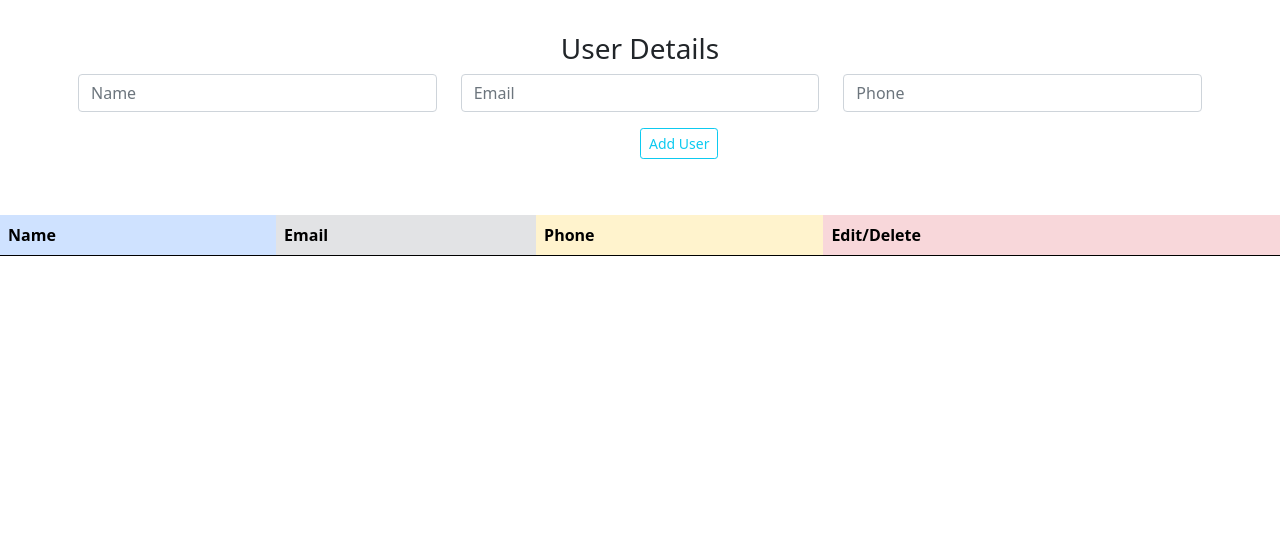
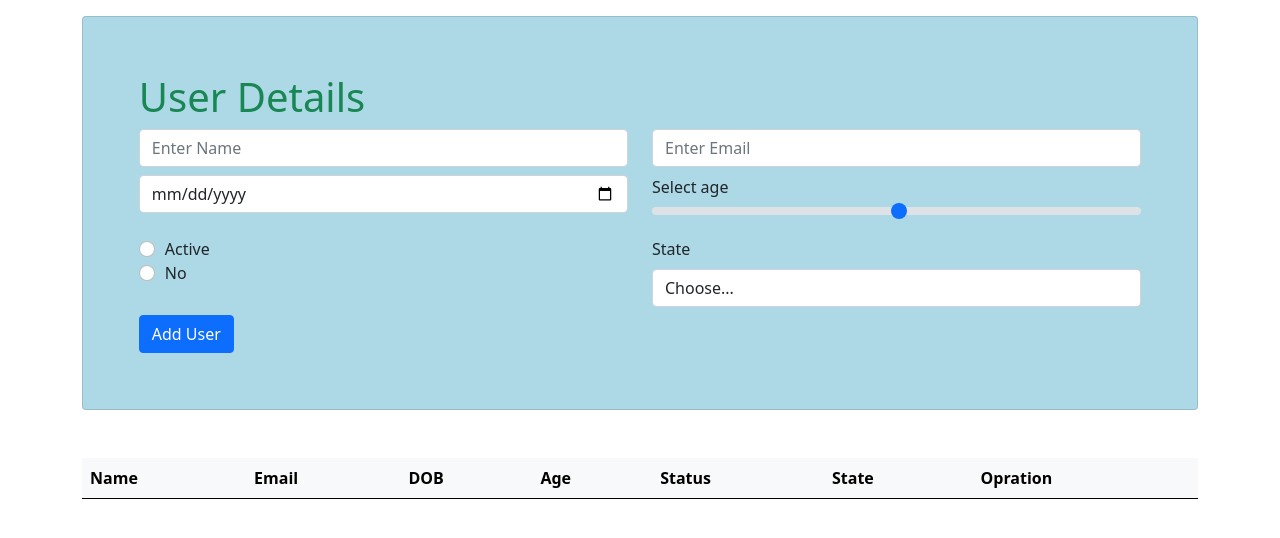
Before and after one commit to SukhdebPatra/React-2025, a React (Vite) app in the folder react-dev/: page / in a window 1280 px wide. Shown: the top 538 px of the page. Built offline with nearby package versions, Linux system fonts and the light colour scheme.

Commit message:
add a form input page

```diff
--- a/react-dev/package.json
+++ b/react-dev/package.json
@@ -10,6 +10,11 @@
     "preview": "vite preview"
   },
   "dependencies": {
+    "@fortawesome/fontawesome-svg-core": "^6.7.2",
+    "@fortawesome/free-brands-svg-icons": "^6.7.2",
+    "@fortawesome/free-regular-svg-icons": "^6.7.2",
+    "@fortawesome/free-solid-svg-icons": "^6.7.2",
+    "@fortawesome/react-fontawesome": "^0.2.2",
     "react": "^18.3.1",
     "react-dom": "^18.3.1"
   },
--- a/react-dev/src/App.jsx
+++ b/react-dev/src/App.jsx
@@ -7,6 +7,7 @@ import UseRef from './hooks/useRef'
 import HookTimer from './hooks/HookTimer'
 import CurdOpration from './pages/CurdOpratio'
 import CurdOprationTwo from './pages/CurdOprationTwo'
+import UserForm from './pages/UserForm'
 
 function App() {
   const [count, setCount] = useState(0)
@@ -17,7 +18,8 @@ function App() {
      <UseRef/>
      <HookTimer/> */}
 {/* <CurdOpration/> */}
-<CurdOprationTwo/>
+{/* <CurdOprationTwo/> */}
+<UserForm/>
     </>
   )
 }
--- a/react-dev/src/pages/CurdOprationTwo.jsx
+++ b/react-dev/src/pages/CurdOprationTwo.jsx
@@ -99,10 +99,10 @@ const CurdOprationTwo = () => {
       <table className="table table-light">
         <thead>
           <tr>
-            <th className="table-primary">Name</th>
-            <th className="table-secondary"> Email</th>
-            <th className="table-warning">Phone</th>
-            <th className="table-danger">Edit/Delete</th>
+            <th className="table-primary text-center">Name</th>
+            <th className="table-secondary text-center"> Email</th>
+            <th className="table-warning text-center">Phone</th>
+            <th className="table-danger text-center">Edit/Delete</th>
           </tr>
         </thead>
         <tbody>
@@ -110,17 +110,17 @@ const CurdOprationTwo = () => {
             addData.map((ele, ind) => {
               return (
                 <tr key={ind}>
-                  <td>{ele.name}</td>
-                  <td>{ele.email}</td>
-                  <td>{ele.phone}</td>
-                  <td>
+                  <td className="text-center">{ele.name}</td>
+                  <td className="text-center">{ele.email}</td>
+                  <td className="text-center">{ele.phone}</td>
+                  <td className="text-center">
                     <i
-                      className="ml-3 mr-3 bi bi-trash3 text-danger"
+                      className="ml-3 mr-3 bi bi-trash3 text-danger text-center"
                       onClick={() => handleDelete(ind)}
                       style={{ cursor: "pointer" }}
                     ></i>{" "}
                     <i
-                      className="ml-3 mr-3 bi bi-pencil text-success"
+                      className="ml-3 mr-3 bi bi-pencil text-success text-center"
                       onClick={() => handleEdit(ind)}
                       style={{ cursor: "pointer", marginLeft: "4%" }}
                     ></i>
--- /dev/null
+++ b/react-dev/src/pages/UserForm.jsx
@@ -0,0 +1,240 @@
+import { useState } from "react";
+import { FontAwesomeIcon } from "@fortawesome/react-fontawesome";
+
+const UserForm = () => {
+  const [userData, setUserData] = useState({
+    name: "",
+    email: "",
+    dob: "",
+    age: "",
+    radio: "",
+    file: "",
+    state: "",
+  });
+  const [addData, setAddData] = useState([]);
+  const [editIndex, setEditIndex] = useState(null);
+
+  const handleChange = (e) => {
+    const { name, value } = e.target;
+
+    setUserData({ ...userData, [name]: value });
+  };
+  const handleSubmit = (e) => {
+    e.preventDefault();
+    if (editIndex === null) {
+      setAddData([...addData, userData]);
+      console.log(userData, "from user Data");
+    } else {
+      // const updatedData = [...addData];
+      // updatedData[editData] = input;
+      // setAddDta(updatedData);
+      // setEditData(null);
+      const updatedData = [...addData];
+      updatedData[editIndex] = userData;
+      setAddData(updatedData);
+      setEditIndex(null);
+    }
+
+    setUserData({
+      name: "",
+      email: "",
+      dob: "",
+      age: "",
+      radio: "",
+      file: "",
+      state: "",
+    });
+  };
+
+  const handleDelete = (ind) => {
+    const updatedData = addData.filter((_, i) => i !== ind);
+    setAddData(updatedData);
+  };
+
+  const handleEdit = (ind) => {
+    console.log(ind);
+    setUserData(addData[ind]);
+    setEditIndex(ind);
+  };
+  return (
+    <>
+      <form action="" onSubmit={handleSubmit}>
+        <div
+          className="container mt-3"
+          //   style={{ backgroundColor: "lightblack" }}
+        >
+          <div
+            className="card"
+            style={{ padding: "5%", backgroundColor: "lightblue" }}
+          >
+            <h1 className="text-success">User Details</h1>
+            <div className="row">
+              <div className="col-6">
+                <input
+                  className="form-control"
+                  type="text"
+                  placeholder="Enter Name"
+                  name="name"
+                  value={userData.name}
+                  onChange={handleChange}
+                  id=""
+                />
+              </div>
+              <div className="col-6">
+                <input
+                  className="form-control"
+                  type="text"
+                  placeholder="Enter Email"
+                  name="email"
+                  value={userData.email}
+                  onChange={handleChange}
+                />
+              </div>
+            </div>
+            <div className="row mt-2">
+              <div className="col-6">
+                <input
+                  type="date"
+                  placeholder="Enter Date of birth"
+                  name="dob"
+                  value={userData.dob}
+                  onChange={handleChange}
+                  className="form-control"
+                />
+              </div>
+              <div className="col-6">
+                <label htmlFor="">
+                  Select age <span>{userData.age}</span>
+                </label>
+                <input
+                  type="range"
+                  min="1"
+                  max="100"
+                  placeholder="Enter age"
+                  name="age"
+                  class="form-range"
+                  value={userData.age}
+                  onChange={handleChange}
+                />{" "}
+              </div>
+            </div>
+            <div className="row mt-2">
+              <div className="col-6 t-1">
+                <input
+                  type="radio"
+                  //   className="form-control"
+                  style={{ marginRight: "10px", position: "relative" }}
+                  class="form-check-input"
+                  placeholder="Enter radio"
+                  name="radio"
+                  value="active"
+                  checked={userData.radio === "active"}
+                  onChange={handleChange}
+                />
+                <label htmlFor="">Active</label>
+                <br />
+
+                <input
+                  type="radio"
+                  //   className="form-control"
+                  style={{ marginRight: "10px", position: "relative" }}
+                  class="form-check-input"
+                  placeholder="Enter radio"
+                  name="radio"
+                  value="no"
+                  checked={userData.radio === "no"}
+                  onChange={handleChange}
+                />
+                <label htmlFor="">No</label>
+              </div>
+              <div className="col-6">
+                <label htmlFor="" className="form-label">
+                  State
+                </label>
+                <select
+                  className="form-control"
+                  name="state"
+                  onChange={handleChange}
+                  value={userData.state}
+                  id=""
+                >
+                  <option selected>Choose...</option>
+                  <option value="jharkhand">Jharkhand</option>
+                  <option value="orisa">orisa</option>
+                  <option value="bihar">Bihar</option>
+                  <option value="up">Up</option>
+                </select>
+              </div>
+              {/* <div className="col-6">
+                <input
+                  type="file"
+                  className="form-control"
+                  placeholder="Select An image "
+                  name="file"
+                  value={userData.file}
+                  onChange={handleChange}
+                />
+              </div> */}
+            </div>{" "}
+            <div className="row mt-2">
+              <div className="col-12">
+                <button type="submit" className="btn btn-primary text-center">
+                  {editIndex === null ? "Add User" : "Edit User"}
+                </button>
+              </div>
+            </div>{" "}
+          </div>
+        </div>
+      </form>
+      <div className="container">
+        <table className="table table-light mt-5">
+          <thead>
+            <tr>
+              {/* <th>ID</th> */}
+              <th>Name</th>
+              <th>Email</th>
+              <th>DOB</th>
+              <th>Age</th>
+              <th>Status</th>
+              <th>State</th>
+              <th>Opration</th>
+              {/* <th>File/Image</th> */}
+            </tr>
+          </thead>
+          <tbody>
+            {addData.map((ele, ind) => {
+              return (
+                <tr key={ind}>
+                  {/* <td>{ind}</td> */}
+                  <td>{ele.name}</td>
+                  <td>{ele.email}</td>
+                  <td>{ele.dob}</td>
+                  <td>{ele.age}</td>
+                  <td>{ele.radio}</td>
+                  <td>{ele.state}</td>
+                  <td
+                    style={{ display: "flex", justifyContent: "space-evenly" }}
+                  >
+                    <i
+                      onClick={() => handleEdit(ind)}
+                      class="bi bi-pencil-square"
+                    ></i>{" "}
+                    <i
+                      onClick={() => handleDelete(ind)}
+                      class="bi bi-x-circle-fill"
+                    ></i>
+                  </td>
+                  {/* <td>
+                  <img src={ele.file} width="200" alt="img" />
+                </td> */}
+                </tr>
+              );
+            })}
+          </tbody>
+        </table>
+      </div>
+    </>
+  );
+};
+
+export default UserForm;
```
Also changed, not shown: 2 other files (tests, documents, lock files or other folders).
